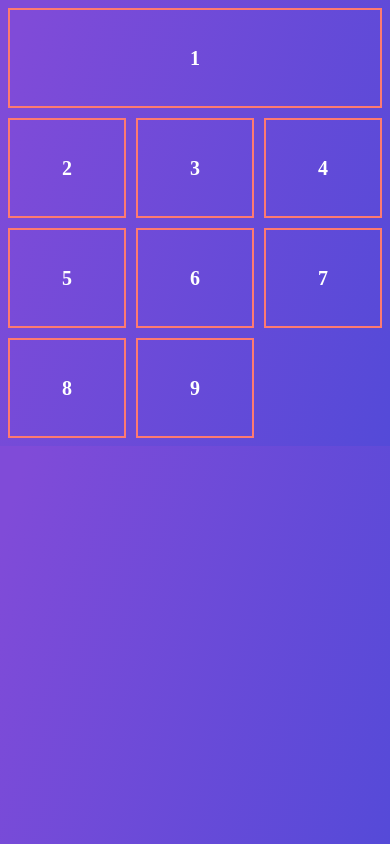
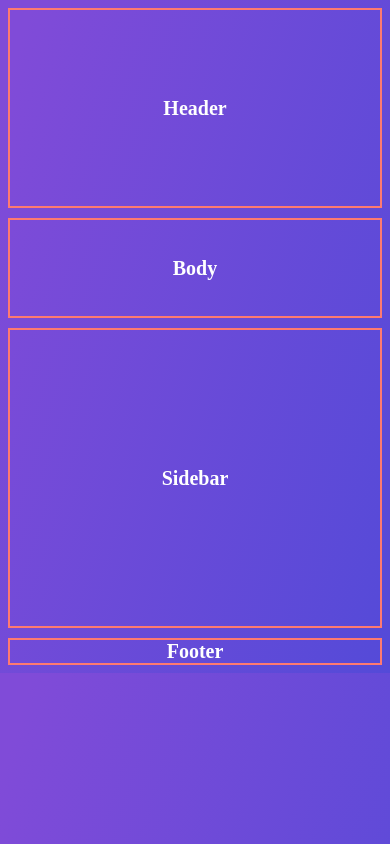
Before and after one commit to VakaZona/grid-demo, a plain HTML site: page index.html in a window 390 px wide. Drawn offline with Linux system fonts and the light colour scheme.

Commit message:
template area

```diff
--- a/index.html
+++ b/index.html
@@ -11,6 +11,12 @@
 
 <body>
 	<div class="container">
+		<div class="header">Header</div>
+		<div class="body">Body</div>
+		<div class="sidebar">Sidebar</div>
+		<div class="footer">Footer</div>
+	</div>
+	<!-- <div class="container">
 		<div class="c1">1</div>
 		<div class="c2">2</div>
 		<div class="c3">3</div>
@@ -20,7 +26,7 @@
 		<div class="c7">7</div>
 		<div class="c8">8</div>
 		<div class="c9">9</div>
-	</div>
+	</div> -->
 </body>
 
 </html>
--- a/main.css
+++ b/main.css
@@ -5,15 +5,37 @@ body {
 .container {
 	display: grid;
 	gap: 10px;
-	grid-template-columns: [startline] 1fr 1fr 1fr [endline];
-	grid-auto-rows: 100px;
-	grid-auto-flow: dense;
+
+	grid-template:
+    	"header header header" 200px
+    	"sidebar body body" 100px
+		". footer footer" 300px
+		/ 1fr 1fr 1fr;
 }
 
-.c1 {
-	/* grid-column: 1 / -1; */
-	grid-column-start: startline;
-	grid-column-end: endline;
+.header {
+	grid-area: header;
+}
+
+.sidebar {
+	grid-area: sidebar;
+}
+
+.body {
+	grid-area: body;
+}
+
+.footer {
+    grid-area: footer;
+}
+
+@media (max-width: 800px) {
+	.container {
+        grid-template-areas:
+		    "header header header"
+            "body body body"
+			"sidebar sidebar sidebar"
+			"footer footer footer"
 }
 
 .container > div {
```
